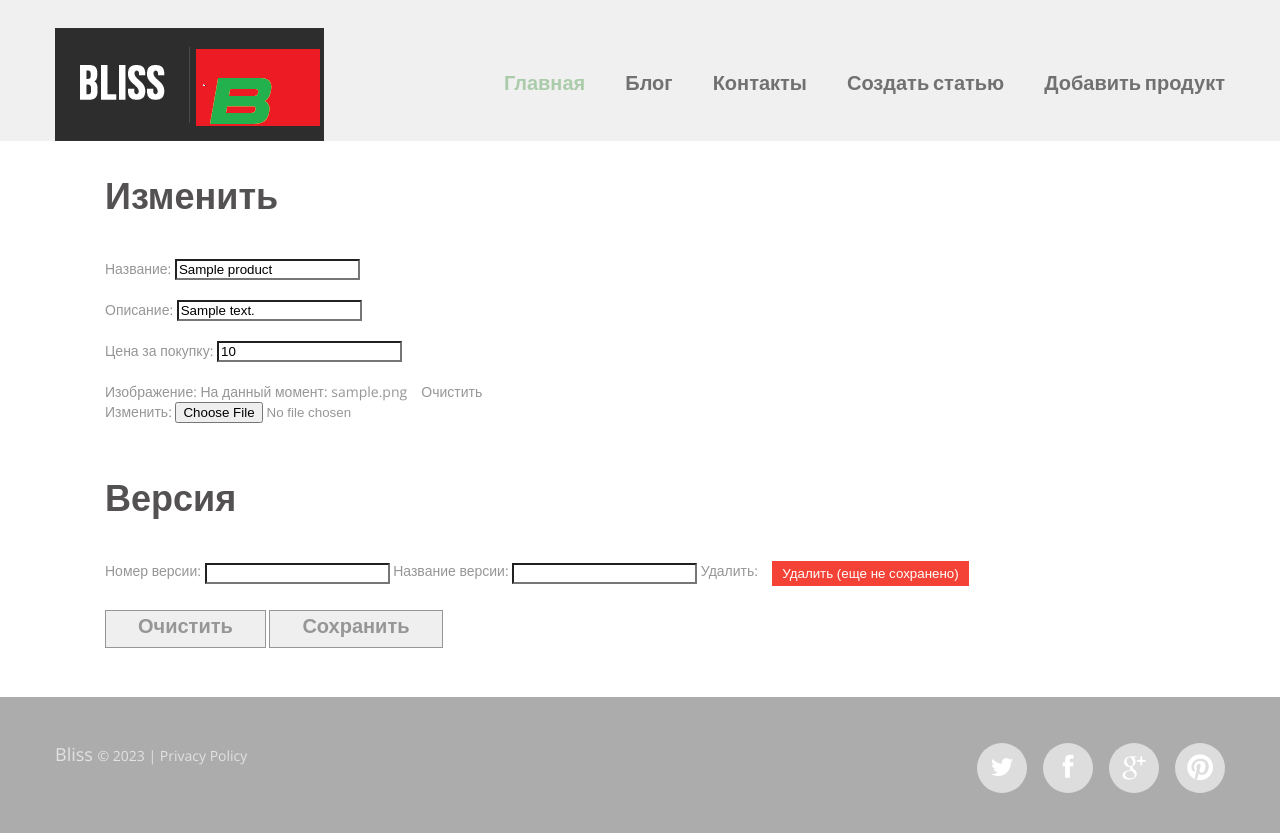
After one commit to Rocksed/An_introduction_to_Django_Homework, a Django app: page /product/update/1/ in a window 1280 px wide. The commit adds this page. Run offline with Django 4.2, Linux system fonts and the light colour scheme; tables that the repository leaves empty hold one stand-in row (values such as "Sample post"); data that the repository does not hold is empty; parts of the project's set-up code (start-up, migrations or seed data) failed here and were passed over; some libraries are stand-ins or nearby versions.

Commit message:
Template. Homework. Forms

```diff
--- a/catalog/forms.py
+++ b/catalog/forms.py
@@ -1,16 +1,41 @@
 from django import forms
-from catalog.models import Product, Blog
+from django.core.exceptions import ValidationError
+
+from catalog.models import Product, Blog, Version
+
+
+class ProductVersion(forms.ModelForm):
+    class Meta:
+        model = Version
+        fields = ['product', 'version_number', 'version_name']
 
 
 class ProductForm(forms.ModelForm):
     class Meta:
         model = Product
-        fields = ['name', 'description', 'image_preview', 'category', 'purchase_price', 'creation_date',
-                  'last_modified_date']
+        fields = ['name', 'description', 'purchase_price', 'image_preview']
+
+    def clean_name(self):
+        forbidden_words = ['казино', 'криптовалюта', 'крипта', 'биржа', 'дешево', 'бесплатно', 'обман', 'полиция',
+                           'радар']
+        name = self.cleaned_data['name'].lower()
+        for word in forbidden_words:
+            if word in name:
+                raise ValidationError(f"Слово {word} не допускается в названии.")
+        return name
+
+    def clean_description(self):
+        forbidden_words = ['казино', 'криптовалюта', 'крипта', 'биржа', 'дешево', 'бесплатно', 'обман', 'полиция',
+                           'радар']
+        description = self.cleaned_data['description'].lower()
+        for word in forbidden_words:
+            if word in description:
+                raise ValidationError(f"Слово {word} не допускается в описании")
+        return description
 
 
 class BlogForm(forms.ModelForm):
     class Meta:
         model = Blog
-        fields = ['headline', 'slug', 'content', 'preview', 'creation_date_blog', 'publication_feature',
-                  'views_count']
+        fields = ['headline', 'content', 'preview', 'creation_date_blog']
+        # fields = '__all__'
--- a/catalog/models.py
+++ b/catalog/models.py
@@ -15,6 +15,13 @@ class Product(models.Model):
 
     def __str__(self):
         return f'{self.name} {self.description} {self.category}'
+
+    def get_latest_version(self):
+        active_version = self.version_set.filter(is_active=True).first()
+        if active_version:
+            return active_version
+        else:
+            return self.version_set.order_by('-version_number').first()
 
     class Meta:
         verbose_name = 'Продукт'
@@ -56,3 +63,17 @@ class Blog(models.Model):
         verbose_name = 'Блог'
         verbose_name_plural = 'Блог'
         ordering = ('views_count',)
+
+
+class Version(models.Model):
+    product = models.ForeignKey(Product, on_delete=models.CASCADE)
+    version_number = models.IntegerField(verbose_name='Номер версии', **NULLABLE)
+    version_name = models.CharField(verbose_name='Название версии', max_length=255, **NULLABLE)
+    is_active = models.BooleanField(verbose_name='Признак текущей версии', default=False, **NULLABLE)
+
+    def __str__(self):
+        return f"{self.product.name} - {self.version_number} - {self.version_name}"
+
+    class Meta:
+        verbose_name = 'Версия'
+        verbose_name_plural = 'Версия'
--- a/catalog/templates/catalog/base.html
+++ b/catalog/templates/catalog/base.html
@@ -115,7 +115,8 @@
                                 <li class="current"><a href="/">Главная</a></li>
                                 <li><a href="/blog/">Блог</a></li>
                                 <li><a href="/contacts/">Контакты</a></li>
-                                <li><a href="/create/">Создать статью</a></li>
+                                <li><a href="/blog/create/">Создать статью</a></li>
+                                <li><a href="/product/create/">Добавить продукт</a></li>
                             </ul>
                         </nav>
                         <div class="clear"></div>
--- /dev/null
+++ b/catalog/templates/catalog/product_formset.html
@@ -0,0 +1,68 @@
+{% extends 'catalog/base.html' %}
+{% block content %}
+<section class="content">
+    <div class="ic">More Website Templates @ TemplateMonster.com - July 30, 2014!</div>
+    <div class="container">
+        <div class="row">
+            <div class="grid_11">
+                <h2>Изменить</h2>
+                <form method="post" enctype="multipart/form-data">
+                    {% csrf_token %}
+                    {{ form.as_p }}
+                    <h2>Версия</h2>
+                    <div class="version-form">
+                        {{ formset.management_form }}
+                        {% for form in formset %}
+                        <div class="formset-row">
+                            {{ form.as_table }}
+                            <button type="button" class="delete-button" onclick="toggleDelete(this)">
+                                {% if form.instance.id %}
+                                Удалить
+                                {% else %}
+                                Удалить (еще не сохранено)
+                                {% endif %}
+                            </button>
+                        </div>
+                        {% endfor %}
+                    </div>
+                    <input type="reset" class="btn" value="Очистить">
+                    <input type="submit" class="btn" value="{% if object %}Сохранить{% else %}Создать{% endif %}">
+                </form>
+            </div>
+        </div>
+    </div>
+</section>
+<script>
+    function toggleIsCurrent(button) {
+      button.innerText = button.innerText === "Установлено" ? "Не установлено" : "Установлено";
+      var isCurrentInput = button.parentNode.querySelector('input[name$="-is_current"]');
+      isCurrentInput.value = button.innerText === "Установлено" ? "1" : "0";
+    }
+
+    function toggleDelete(button) {
+      var deleteInput = button.parentNode.querySelector('input[name$="-DELETE"]');
+      deleteInput.checked = !deleteInput.checked;
+      button.innerText = deleteInput.checked ? "Отменить удаление" : "Удалить";
+    }
+
+</script>
+
+<style>
+    .is-current-button,
+    .delete-button {
+      padding: 5px 10px;
+      border: none;
+      color: #fff;
+      cursor: pointer;
+    }
+
+    .is-current-button {
+      background-color: #4CAF50;
+    }
+
+    .delete-button {
+      background-color: #f44336;
+    }
+
+</style>
+{% endblock %}
--- a/catalog/templates/catalog/index-home.html
+++ b/catalog/templates/catalog/product_list.html
@@ -28,6 +28,7 @@
                     </div>
                     <div class="buy-button">
                         <a href="#" class="black-border-button">Купить</a>
+                        <a href="{% url 'catalog:product_formset' object.pk %}" class="black-border-button">Изменить</a>
                     </div>
                 </div>
             </div>
--- a/catalog/urls.py
+++ b/catalog/urls.py
@@ -1,15 +1,19 @@
 from django.urls import path
 from catalog.apps import CatalogConfig
-from catalog.views import index, contacts, BlogListView, BlogDetailView, BlogCreateView, BlogUpdateView, BlogDeleteView
+from catalog.views import contacts, ProductListView, BlogListView, BlogDetailView, BlogCreateView, BlogUpdateView, \
+    BlogDeleteView, ProductDetailView, ProductCreateView, ProductUpdateView
 
 app_name = CatalogConfig.name
 
 urlpatterns = [
-    path('', index, name='index-home'),
+    path('', ProductListView.as_view(), name='product_list'),
+    path('product/<int:pk>/', ProductDetailView.as_view(), name='product_list'),
+    path('product/create/', ProductCreateView.as_view(), name='product_form'),
+    path('product/update/<int:pk>/', ProductUpdateView.as_view(), name='product_formset'),
     path('contacts/', contacts, name='index-contacts'),
     path('blog/', BlogListView.as_view(), name='blog_list'),
     path('blog/<int:pk>/', BlogDetailView.as_view(), name='blog_list'),
-    path('create/', BlogCreateView.as_view(), name='block_form'),
+    path('blog/create/', BlogCreateView.as_view(), name='block_form'),
     path('blog/update/<int:pk>/', BlogUpdateView.as_view(), name='block_form'),
     path('blog/delete/<int:pk>/', BlogDeleteView.as_view(), name='blog_confirm_delete'),
 ]
--- a/catalog/views.py
+++ b/catalog/views.py
@@ -1,34 +1,56 @@
+from django.forms import inlineformset_factory
 from django.shortcuts import render
-from django.urls import reverse_lazy
+from django.urls import reverse_lazy, reverse
 from django.views import generic
 
-from catalog.forms import ProductForm
-from catalog.models import Product, Blog
+from catalog.forms import ProductForm, BlogForm, ProductVersion
+from catalog.models import Product, Blog, Version
 
 
-def index(request):
-    if request.method == 'POST':
-        form = ProductForm(request.POST, request.FILES)
-        if form.is_valid():
-            form.save()
-    else:
-        form = ProductForm()
-
-    context = {
-        'object_list': Product.objects.all(),
-        'form': form,
-    }
-    return render(request, 'catalog/index-home.html', context)
+class ProductListView(generic.ListView):
+    model = Product
 
 
-def contacts(request):
-    if request.method == "POST":
-        name = request.POST.get('name')
-        email = request.POST.get('email')
-        massage = request.POST.get('massage')
-        phone = request.POST.get('Phone')
-        print(f'User_name: {name}, User_email: {email}, User_massage:{massage}, User_phone: {phone}')
-    return render(request, 'catalog/index-contacts.html', )
+class ProductDetailView(generic.DetailView):
+    model = Product
+
+
+class ProductCreateView(generic.CreateView):
+    model = Product
+    form_class = ProductForm
+    success_url = reverse_lazy('catalog:product_form')
+
+
+class ProductUpdateView(generic.UpdateView):
+    model = Product
+    form_class = ProductForm
+    template_name = 'catalog/product_formset.html'
+
+    def get_success_url(self, *args, **kwargs):
+        return reverse('catalog:product_formset', args=[self.get_object().pk])
+
+    def get_context_data(self, **kwargs):
+        context_data = super().get_context_data(**kwargs)
+        VersionFormSet = inlineformset_factory(Product, Version, form=ProductVersion, extra=1)
+        if self.request.method == 'POST':
+            context_data['formset'] = VersionFormSet(self.request.POST, instance=self.object)
+        else:
+            context_data['formset'] = VersionFormSet(instance=self.object)
+        return context_data
+
+    def form_valid(self, form):
+        context_data = self.get_context_data()
+        formset = context_data['formset']
+        self.object = form.save()
+        if formset.is_valid():
+            formset.instance = self.object
+            formset.save()
+            formset.queryset.filter(is_active=True).exclude(pk=formset.instance.pk).update(is_active=False)
+        return super().form_valid(form)
+
+
+########################################################################################################################
+"""механизм CRUD для блога"""
 
 
 class BlogListView(generic.ListView):
@@ -54,16 +76,32 @@ class BlogDetailView(generic.DetailView):
 
 class BlogCreateView(generic.CreateView):
     model = Blog
-    fields = ['headline', 'content', 'preview', 'creation_date_blog']
+    # fields = ['headline', 'content', 'preview', 'creation_date_blog']
+    form_class = BlogForm
     success_url = reverse_lazy('catalog:blog_list')
 
 
 class BlogUpdateView(generic.UpdateView):
     model = Blog
-    fields = ['headline', 'content', 'preview', 'creation_date_blog']
+    form_class = BlogForm
+    # fields = ['headline', 'content', 'preview', 'creation_date_blog']
     success_url = reverse_lazy('catalog:blog_list')
 
 
 class BlogDeleteView(generic.DeleteView):
     model = Blog
     success_url = reverse_lazy('catalog:blog_list')
+
+
+########################################################################################################################
+"""Контактная информация"""
+
+
+def contacts(request):
+    if request.method == "POST":
+        name = request.POST.get('name')
+        email = request.POST.get('email')
+        massage = request.POST.get('massage')
+        phone = request.POST.get('Phone')
+        print(f'User_name: {name}, User_email: {email}, User_massage:{massage}, User_phone: {phone}')
+    return render(request, 'catalog/index-contacts.html', )
--- a/requirements.txt
+++ b/requirements.txt
@@ -2,3 +2,4 @@ Django
 psycopg2-binary
 pillow
 ipython
+django-crispy-forms
```
Also changed, not shown: catalog/admin.py (+7 -1 lines), catalog/templates/catalog/product_detail.html (added, +15 -0 lines), catalog/templates/catalog/product_form.html (added, +19 -0 lines), config/settings.py (+5 -8 lines), catalog/migrations/0008_version.py (added), catalog/migrations/0009_alter_version_options.py (added), catalog/migrations/0010_alter_version_version_name_and_more.py (added), media/media/image/dolina_gora_svet_946823_1920x1080.jpg (added), media/media/image/dolina_gora_svet_946823_1920x1080_4rJVFcj.jpg (added), media/media/image/dolina_gora_svet_946823_1920x1080_g1m9V34.jpg (added), media/media/image/dolina_gora_svet_946823_1920x1080_wi6KSXz.jpg (added).
